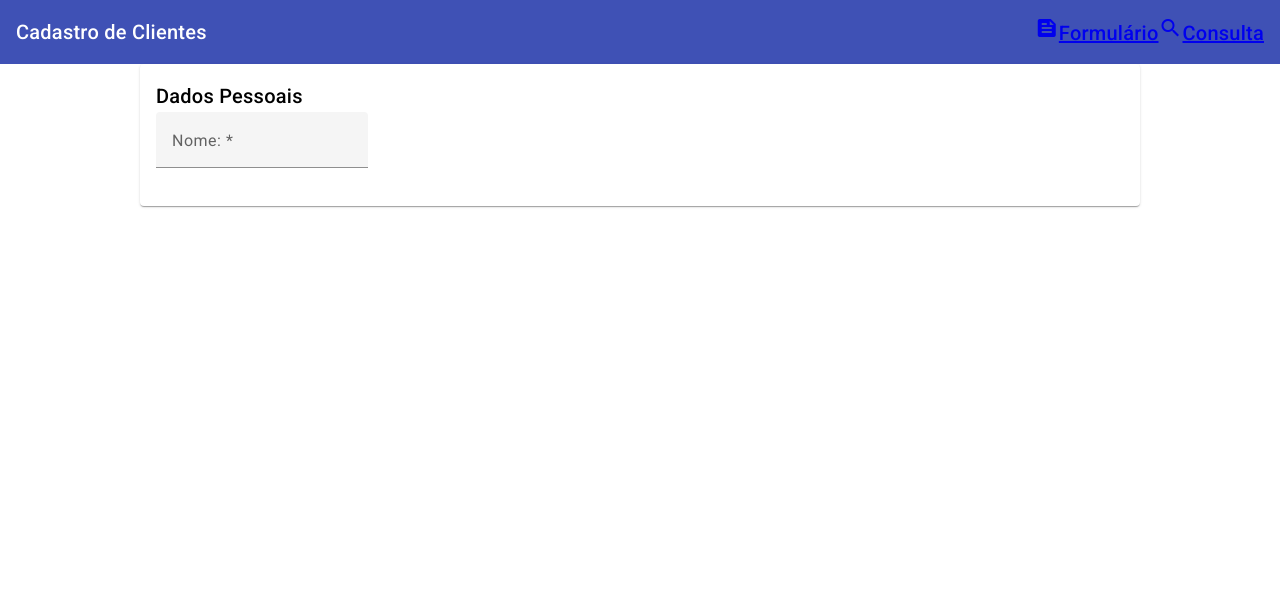
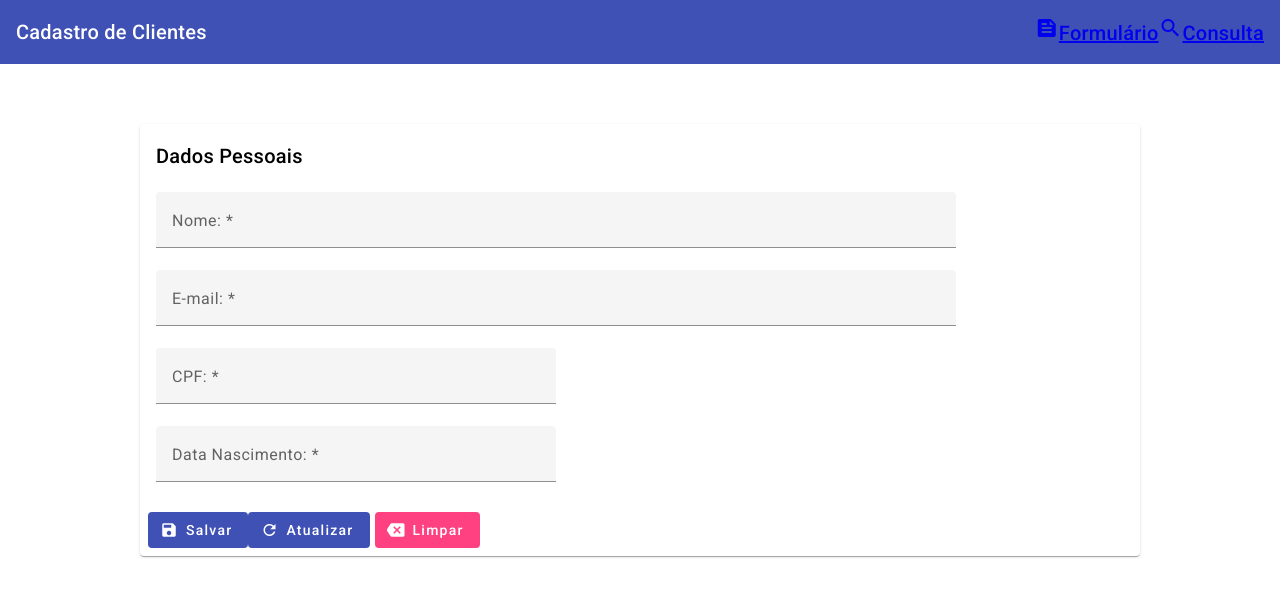
Before and after one commit to fredericobsb/angular19, an Angular app: page /cadastro in a window 1280 px wide. Shown: the top 596 px of the page. Built offline with nearby package versions, Linux system fonts and the light colour scheme.

Commit message:
teste salvando cliente com spy ok

```diff
--- a/src/app/cadastro/cadastro.component.html
+++ b/src/app/cadastro/cadastro.component.html
@@ -1,18 +1,64 @@
 <div fxLayout="row" fxLayoutAlign="center">
     <div fxLayout="column" fxFlex="1000px">
-        <form class="mt-60" #clientesFrm="ngForm">
+        <form class="mt-60" #clientesFrm="ngForm" (ngSubmit)="salvar()">
             <mat-card>
                 <mat-card-header>
                     <mat-card-title>Dados Pessoais</mat-card-title>
                 </mat-card-header>
                 <mat-card-content class="mt-20">
                     <div fxLayout="row" fxLayoutAlign="start" fxLayout-gap="16px">
-                        <mat-form-field>
-                            <mat-label>Nome: *</mat-label>
-                            <input type="text" placeholder="Ex: Frederico Ramos" matInput/>
-                        </mat-form-field>
+                        <div fxLayout = "column" fxFlex="800px">
+                            <mat-form-field class="full-width">
+                                <mat-label>Nome: *</mat-label>
+                                <input type="text" placeholder="Ex: Frederico Ramos"
+                                   matInput [(ngModel)]="cliente.nome" name="nome"/>
+                            </mat-form-field>
+                        </div>
+                    </div>
+
+                     <div fxLayout="row" fxLayoutAlign="start" fxLayout-gap="16px">
+                        <div fxLayout = "column" fxFlex="800px">
+                            <mat-form-field class="full-width">
+                                <mat-label>E-mail: *</mat-label>
+                                <input type="text"  matInput [(ngModel)]="cliente.email" name="email"/>
+                            </mat-form-field>
+                        </div>
+                    </div>
+
+                    <div fxLayout="row" fxLayoutAlign="start" fxLayout-gap="16px">
+                        <div fxLayout = "column" fxFlex="400px">
+                            <mat-form-field class="full-width">
+                                <mat-label>CPF: *</mat-label>
+                                <input type="text" matInput [(ngModel)]="cliente.cpf" name="cpf"/>
+                            </mat-form-field>
+                        </div>
+                    </div>
+
+                    <div fxLayout="row" fxLayoutAlign="start" fxLayout-gap="16px">
+                        <div fxLayout = "column" fxFlex="400px">
+                            <mat-form-field class="full-width">
+                                <mat-label>Data Nascimento: *</mat-label>
+                                <input type="text" matInput [(ngModel)]="cliente.dataNascimento" name="dataNascimento"/>
+                            </mat-form-field>
+                        </div>
                     </div>
                 </mat-card-content>
+                <mat-card-actions>
+                    <button mat-flat-button color="primary" type="submit">
+                        <mat-icon fontIcon="save"></mat-icon>
+                        Salvar
+                    </button>
+
+                    <button mat-flat-button color="primary">
+                        <mat-icon fontIcon="refresh"></mat-icon>
+                        Atualizar
+                    </button>
+
+                    <button mat-flat-button color="accent" class="ml-5">
+                        <mat-icon fontIcon="backspace"></mat-icon>
+                        Limpar
+                    </button>
+                </mat-card-actions>
             </mat-card>
         </form>
     </div>
--- a/src/app/cadastro/cadastro.component.ts
+++ b/src/app/cadastro/cadastro.component.ts
@@ -4,13 +4,32 @@ import {MatCardModule} from '@angular/material/card';
 import {FormsModule} from '@angular/forms';
 import {MatFormFieldModule} from '@angular/material/form-field';
 import {MatInputModule} from '@angular/material/input';
+import { MatIconModule } from '@angular/material/icon';
+import {MatButtonModule} from '@angular/material/button';
+import { Cliente } from './cliente';
+import { ClienteService } from '../cliente.service';
+
 
 @Component({
   selector: 'app-cadastro',
-  imports: [FlexLayoutModule, MatCardModule,FormsModule,MatFormFieldModule, MatInputModule],
+  imports: [FlexLayoutModule,
+            MatCardModule,
+            FormsModule,
+            MatFormFieldModule,
+            MatInputModule,
+            MatIconModule,
+            MatButtonModule],
+
   templateUrl: './cadastro.component.html',
   styleUrl: './cadastro.component.scss'
 })
 export class CadastroComponent {
 
+  constructor(private clienteService: ClienteService){}
+
+  cliente: Cliente = Cliente.newCliente();
+
+  salvar(){
+    this.clienteService.salvar(this.cliente);
+  }
 }
--- /dev/null
+++ b/src/app/cadastro/cliente.ts
@@ -0,0 +1,15 @@
+import {v4 as uuid} from 'uuid';
+
+export class Cliente{
+    id?: string;
+    nome?: string;
+    cpf?: string;
+    dataNascimento?: string;
+    email?: string;
+
+    static newCliente(){
+       const cliente =  new Cliente();
+       cliente.id = uuid();
+       return cliente;
+    }
+}
--- /dev/null
+++ b/src/app/cliente.service.ts
@@ -0,0 +1,14 @@
+import { Injectable } from '@angular/core';
+import { Cliente } from './cadastro/cliente';
+
+@Injectable({
+  providedIn: 'root'
+})
+export class ClienteService {
+
+  constructor() { }
+
+  salvar(cliente: Cliente){
+    console.log('---service salvando cliente');
+  }
+}
--- a/src/styles.scss
+++ b/src/styles.scss
@@ -2,3 +2,22 @@
 
 html, body { height: 100%; }
 body { margin: 0; font-family: Roboto, "Helvetica Neue", sans-serif; }
+.mt-20{
+    margin-top:20px;
+}
+
+.mt-40{
+    margin-top:40px;
+}
+
+.mt-60{
+    margin-top:60px;
+}
+
+.full-width{
+    width:100%;
+}
+
+.ml-5{
+    margin-left:5px;
+}
```
Also changed, not shown: 2 other files (tests, documents, lock files or other folders).
